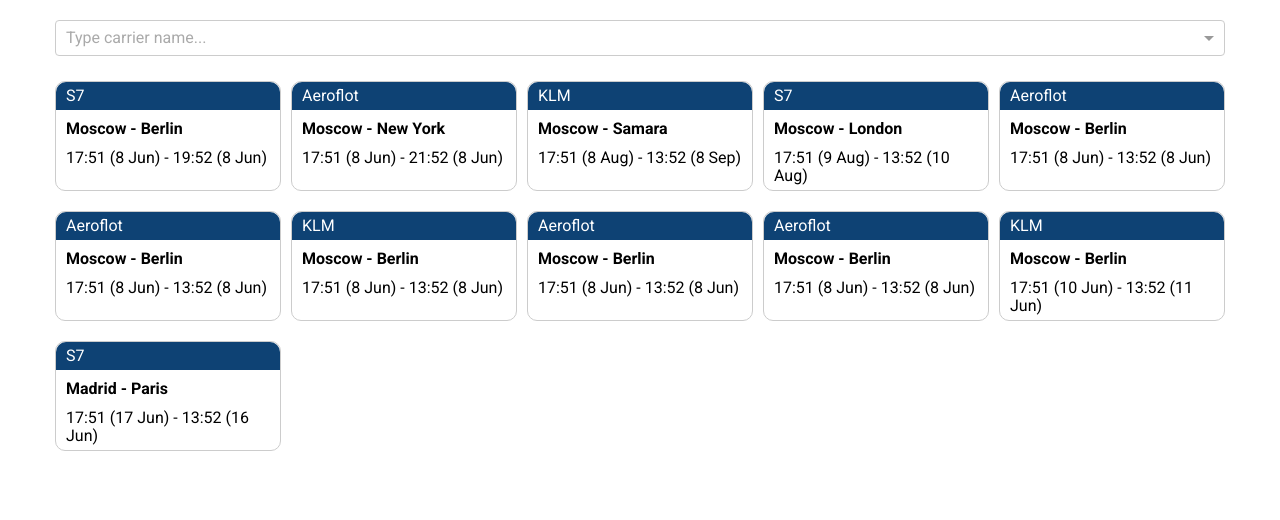
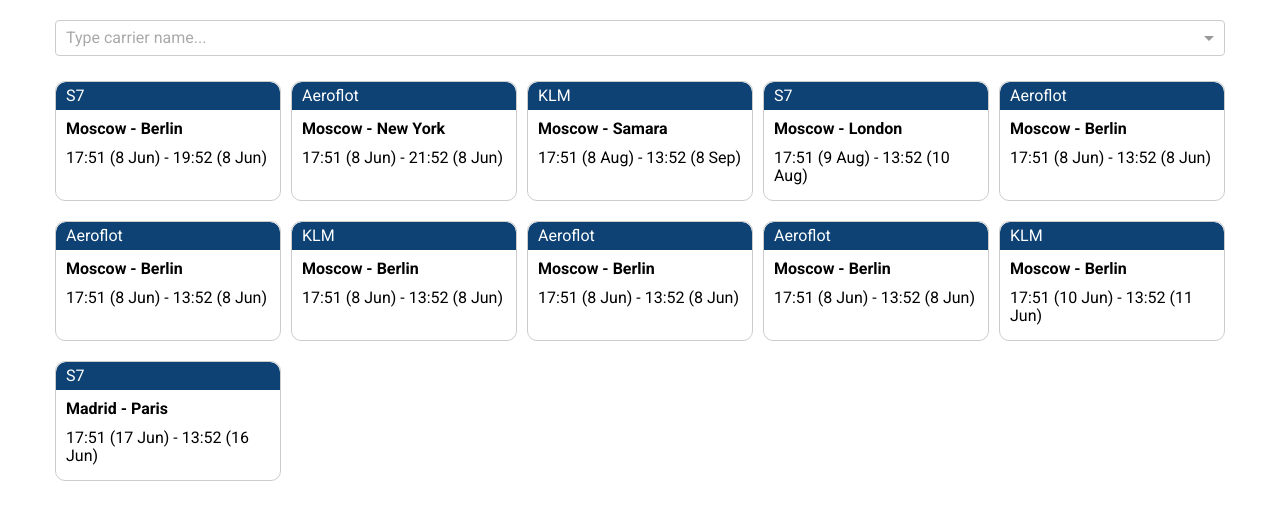
Before and after one commit to boldyrev-d/react-redux-trip-list, a React (Create React App) app: page / in a window 1280 px wide. Shown: the top 520 px of the page. Built offline with nearby package versions, Linux system fonts and the light colour scheme.

Commit message:
feat: add some hover animation

```diff
--- a/src/components/Flight/Flight.jsx
+++ b/src/components/Flight/Flight.jsx
@@ -9,12 +9,41 @@
 }
 
 const Wrapper = styled.div`
+  position: relative;
   width: 226px;
-  height: 110px;
+  height: 120px;
   margin: 10px 5px;
   box-sizing: border-box;
   border: 1px solid #ccc;
   border-radius: 10px;
+  overflow: hidden;
+  transition: border-color 0.3s, color 0.3s;
+  cursor: pointer;
+
+  &:before {
+    background-color: #427aa1;
+    content: '';
+    height: 100%;
+    left: 0;
+    position: absolute;
+    top: 0;
+    transform-origin: left bottom;
+    transform: rotate3d(0, 0, 1, -90deg);
+    transition: transform 0.3s, background-color 0.3s;
+    width: 150%;
+    will-change: transform;
+    z-index: -1;
+  }
+
+  &:hover {
+    color: #fff;
+  }
+
+  &:hover:before {
+    opacity: 1;
+    transform: rotate3d(0, 0, 1, 0deg);
+    transition-timing-function: cubic-bezier(0.2, 1, 0.3, 1);
+  }
 
   ${media.mobile`
     width: 100%;
```
